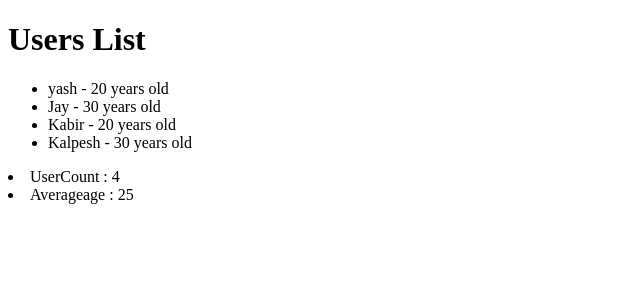
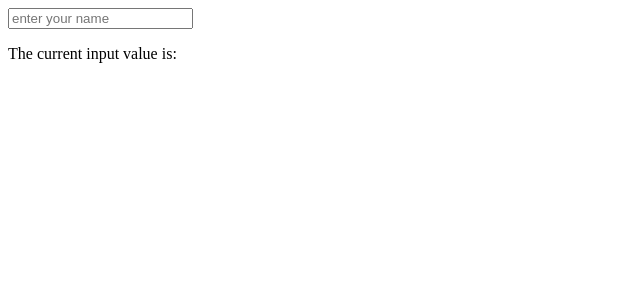
Before and after one commit to yashgoswami3251-wq/React-js, a React (Vite) app in the folder React-thapa/: page / in a window 1280 px wide. Shown: the top 300 px of the page, without its empty margins (0-640 px from the left). Built offline with nearby package versions, Linux system fonts and the light colour scheme.

Commit message:
LiftStateUp in react js

```diff
--- /dev/null
+++ b/React-thapa/src/components/LiftStateUp.jsx
@@ -0,0 +1,29 @@
+import { useState } from "react";
+
+export const LiftingState = () => {
+
+  // here use LiftStateUp concept & Lifting the state Up
+  const [inputValue, setInputValue] = useState("");
+
+  return (
+    <>
+    {/* Here pass the State data via props */}
+      <InputComponent inputValue={inputValue} setInputValue={setInputValue} />
+      <DisplayComponent inputValue={inputValue} />
+    </>
+  );
+};
+
+const InputComponent = ({ inputValue, setInputValue }) => {
+  return (
+    //  const [inputValue, setInputValue] = useState(""); here we are use state then not this child coponent value access in Displaycomponent.
+
+    <>
+      <input type="text" placeholder="enter your name" value={inputValue} onChange={(e) => setInputValue(e.target.value)}></input>
+    </>
+  );
+};
+
+const DisplayComponent = ({ inputValue }) => {
+  return <p>The current input value is: {inputValue} </p>;
+};
--- a/React-thapa/src/main.jsx
+++ b/React-thapa/src/main.jsx
@@ -1,6 +1,6 @@
 import { StrictMode } from 'react'
 import { createRoot } from 'react-dom/client'
-import { DerivedState } from './components/DerivedState'
+import { LiftingState } from './components/LiftStateUp'
 import "./index.css";
 
 {/*import Profile from './components/Profile.jsx'*/}
@@ -9,6 +9,6 @@
   <StrictMode>
     {/*<State />}
     {/*<Profile/>*/}
-    <DerivedState />
+    <LiftingState />
   </StrictMode>
 )
```
